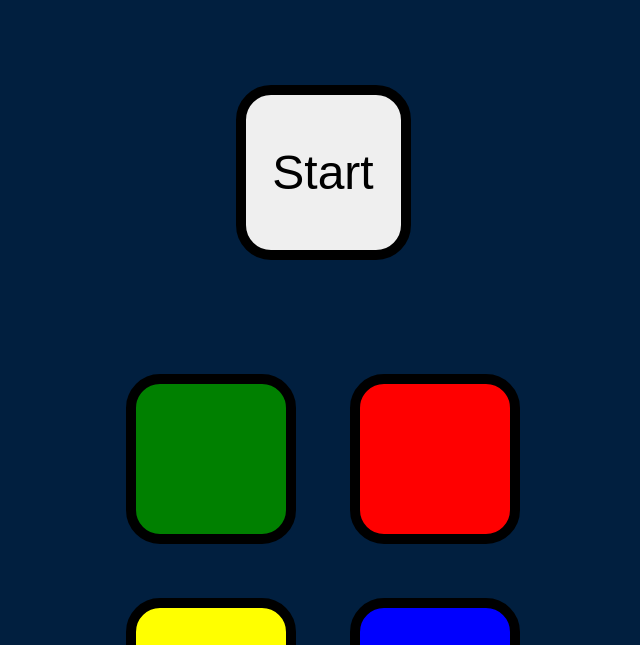
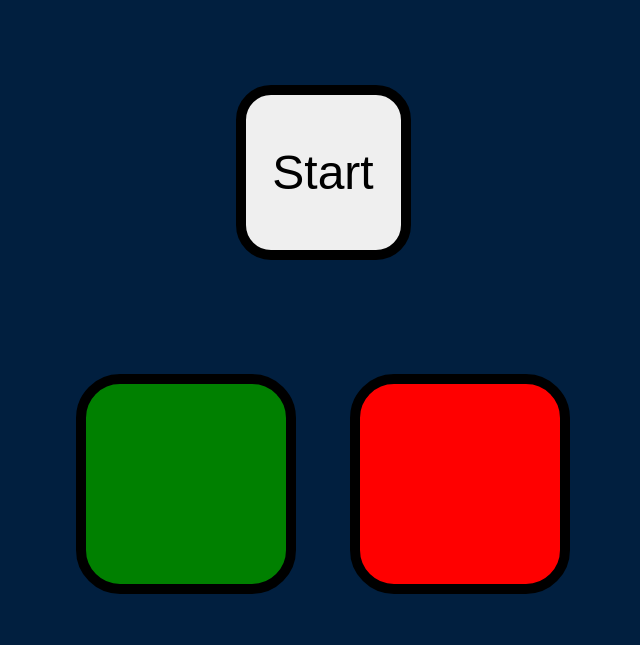
Before and after one commit to archevil/simon, a plain HTML site: page index.html in a window 1280 px wide. Shown: the part 114-759 px from the top of the page, without its empty margins (317-957 px from the left). Drawn offline with nearby package versions, Linux system fonts and the light colour scheme.

Commit message:
Update styles.css

```diff
--- a/styles.css
+++ b/styles.css
@@ -81,12 +81,6 @@ h2, h3 {
     font-size: 3rem;
   }
 
-  .btn {
-    height: 150px;
-    width: 150px;
-    margin: 25px;
-  }
-
   .container {
     display: block;
     width: 100%;
```
